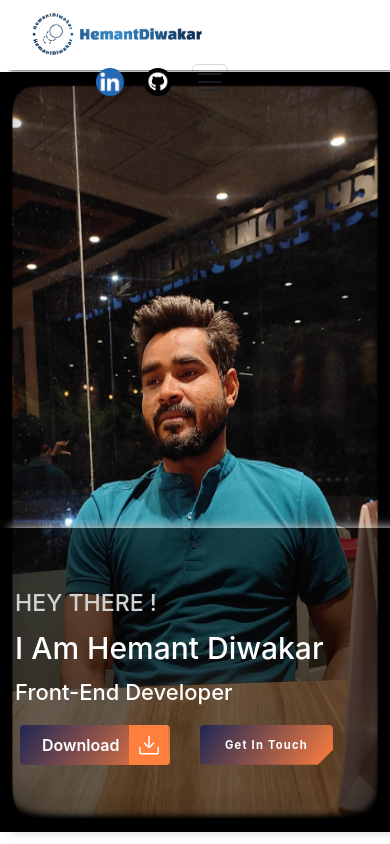
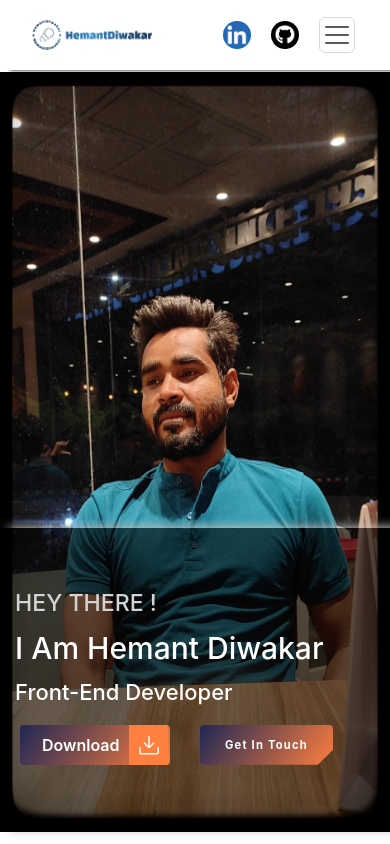
Before and after one commit to hemantkd11/hd_portfolio, a React (Create React App) app: page / in a window 390 px wide. Built offline with nearby package versions, Linux system fonts and the light colour scheme.

Commit message:
new changes

```diff
--- a/src/style.css
+++ b/src/style.css
@@ -1273,6 +1273,17 @@ body {
   }
   /* project end */
 }
+@media screen and (max-width: 650px) {
+  .navbar-brand {
+    width: 120px;
+  }
+  .navbar-brand img {
+    width: 100%;
+  }
+  .linked-git-btn-mobile {
+    width: 140px;
+  }
+}
 @media screen and (max-width: 350px) {
   .ul-list {
     font-size: 3vw;
```
